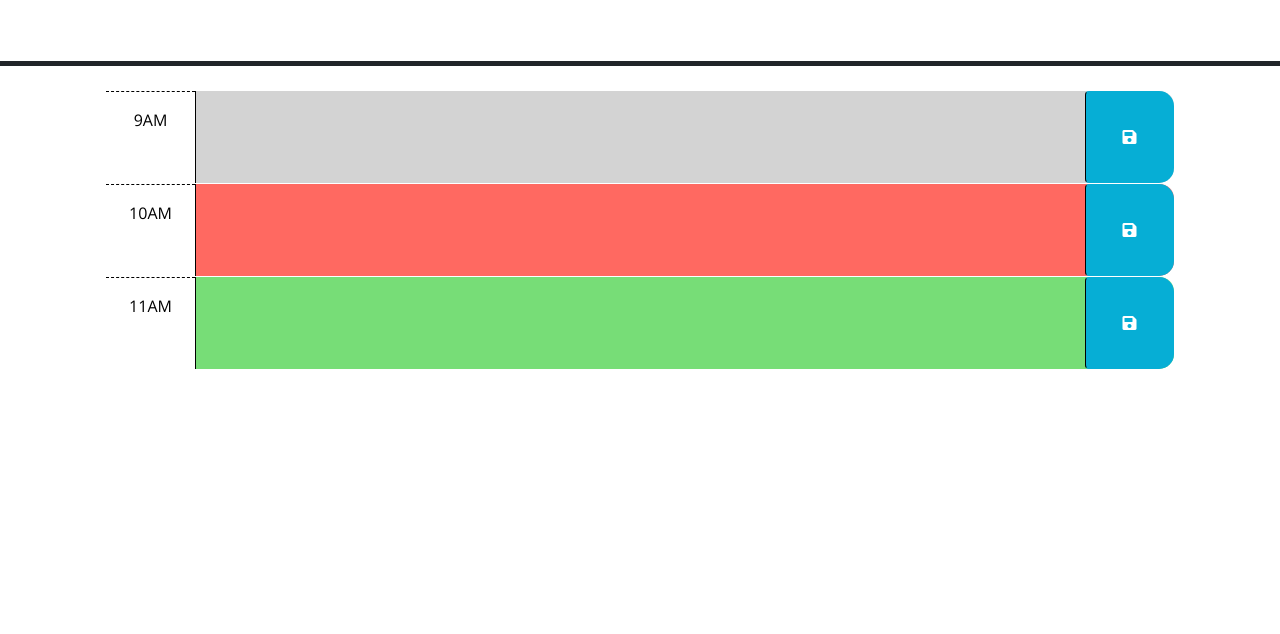
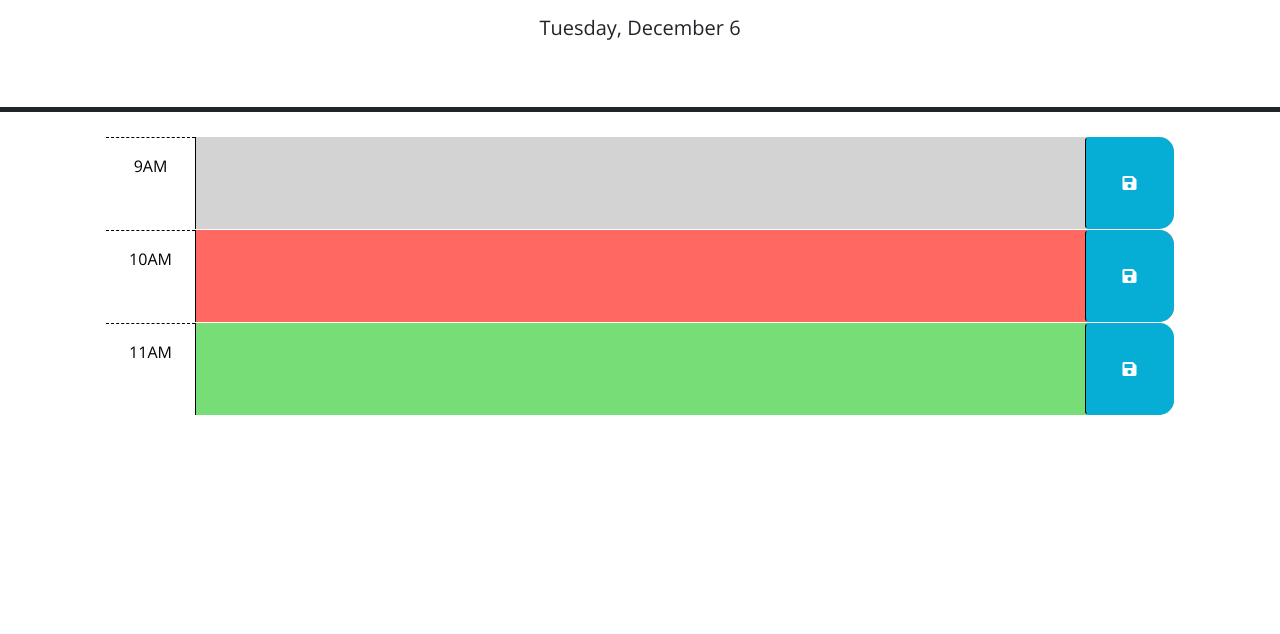
Before and after one commit to ryan-young17/todo-schedule, a plain HTML site: page index.html in a window 1280 px wide. Shown: the part 166-800 px from the top of the page. Drawn offline with nearby package versions, Linux system fonts and the light colour scheme; files that its build step writes are made by us from their sources; files whose address does not match are found by name.

Commit message:
added current day and formatted

```diff
--- a/index.html
+++ b/index.html
@@ -72,6 +72,10 @@
       integrity="sha256-iu/zLUB+QgISXBLCW/mcDi/rnf4m4uEDO0wauy76x7U="
       crossorigin="anonymous"
     ></script>
+    <script>
+      var currDay = dayjs();
+      $("#currentDay").text(currDay.format("dddd, MMMM D"));
+    </script>
 
     <script src="script.js"></script>
   </body>
```
